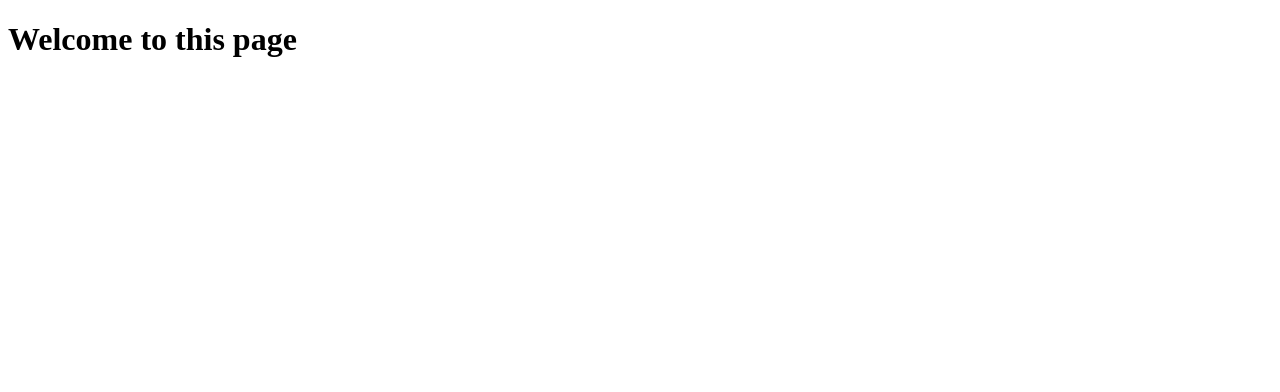
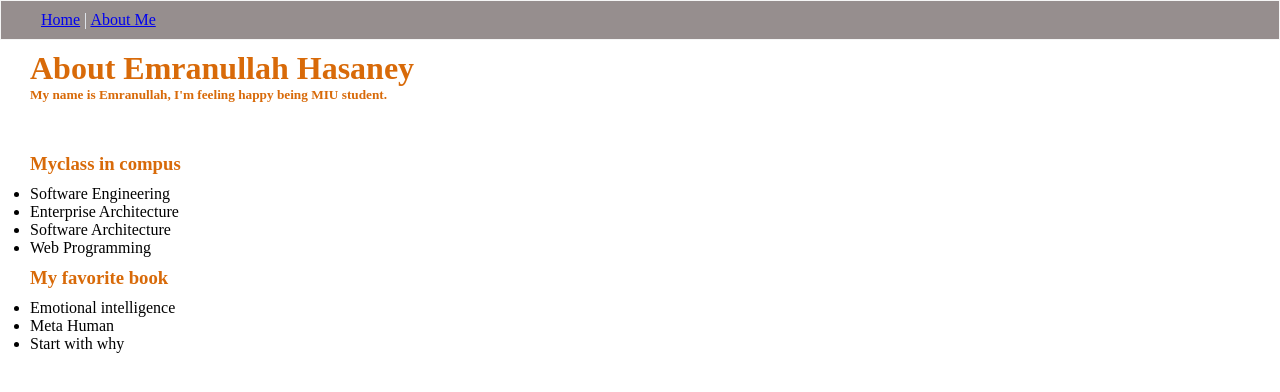
Before and after one commit to emran-ha/wap, a plain HTML site: page docs/about.html in a window 1280 px wide. Drawn offline with Linux system fonts and the light colour scheme.

Commit message:
about me page designed

```diff
--- a/docs/about.html
+++ b/docs/about.html
@@ -4,9 +4,38 @@
     <meta charset="UTF-8">
     <meta http-equiv="X-UA-Compatible" content="IE=edge">
     <meta name="viewport" content="width=device-width, initial-scale=1.0">
-    <title>Document</title>
+    <link rel="stylesheet" href="./css/style.css">
+    <title>About Me</title>
 </head>
 <body>
-    <h1>Welcome to this page</h1>
+    <header>
+        <nav class="homeNavigation">
+            <a href="./index.html">Home</a> |
+            <a href="./about.html">About Me</a>
+        </nav>
+    </header>
+    <main>
+        <div class="aboutme">
+            <h1>About Emranullah Hasaney</h1>
+            <h5>My name is Emranullah, I'm feeling happy being MIU student.</h5>
+        </div>
+        <div class="aboutme">
+            <h3>Myclass in compus</h3>
+            <ul>
+                <li>Software Engineering</li>
+                <li>Enterprise Architecture</li>
+                <li>Software Architecture</li>
+                <li>Web Programming</li>
+            </ul>
+            <h3 id="movieTitle">My favorite book</h3>
+            <ul>
+                <li>Emotional intelligence</li>
+                <li>Meta Human</li>
+                <li>Start with why</li>
+            </ul>
+        </div>
+
+
+    </main>
 </body>
 </html>
--- a/docs/css/style.css
+++ b/docs/css/style.css
@@ -21,8 +21,6 @@
 *{
     margin: 0;
     padding: 0;
-    font-size: 100%;
-    line-height: 1;
 
 }
 .homeNavigation{
@@ -30,7 +28,30 @@
    font-size: 100%;
    border: 1px solid whitesmoke;
    color: aliceblue;
+   padding: 10px;
 }
 .homeNavigation  a:first-child{
     margin-left: 30px;
 }
+.aboutme{
+    margin-bottom: 50px;
+    margin-top: 10px;
+    margin-left: 30px;
+    color: rgb(216, 106, 9);
+}
+.aboutmeUL{
+    margin-bottom: 50px;
+    margin-top: 10px;
+    margin-left: 30px;
+}
+
+.aboutme h3{
+    margin-bottom: 10px;
+}
+.aboutme ul{
+    color: black;
+}
+
+.aboutme #movieTitle{
+    margin-top: 10px;
+}
```
